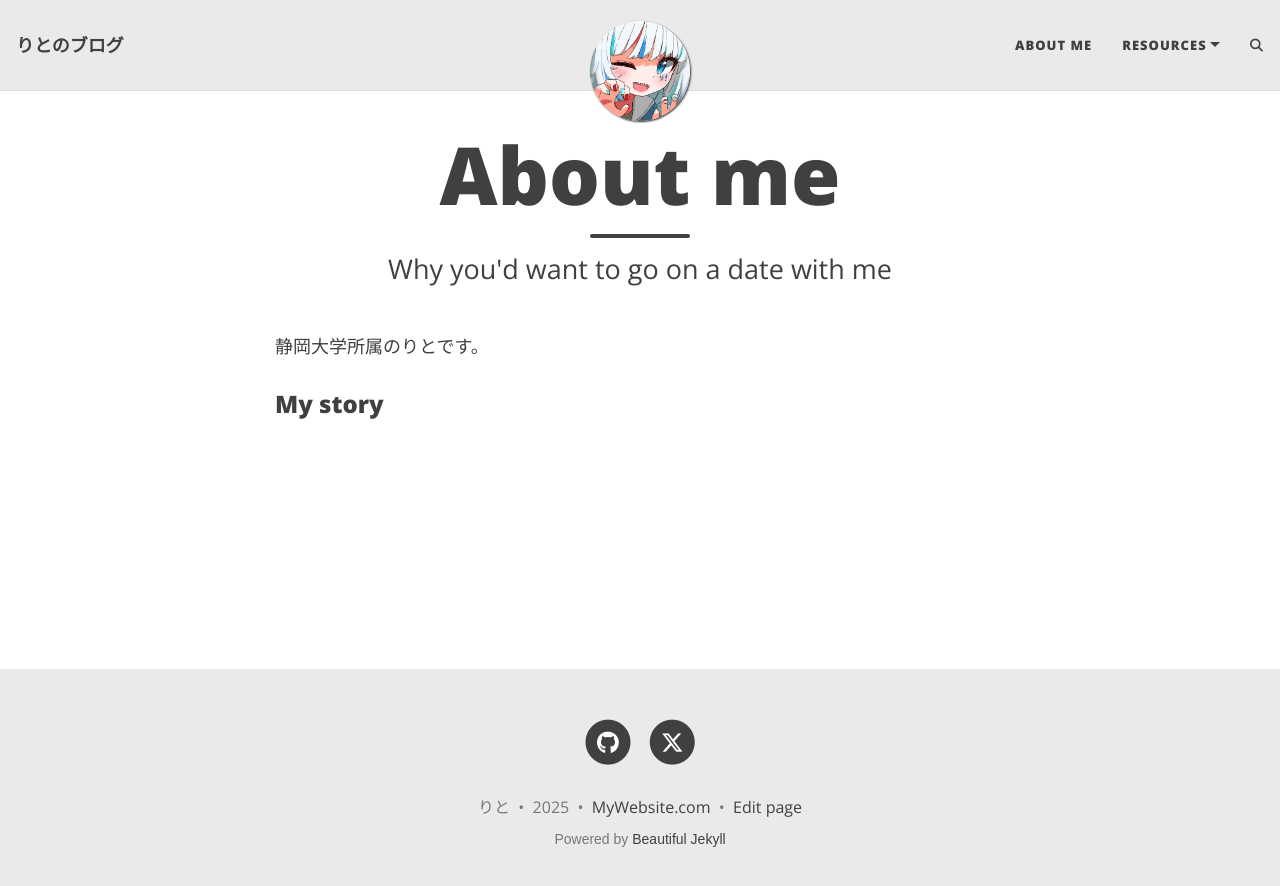
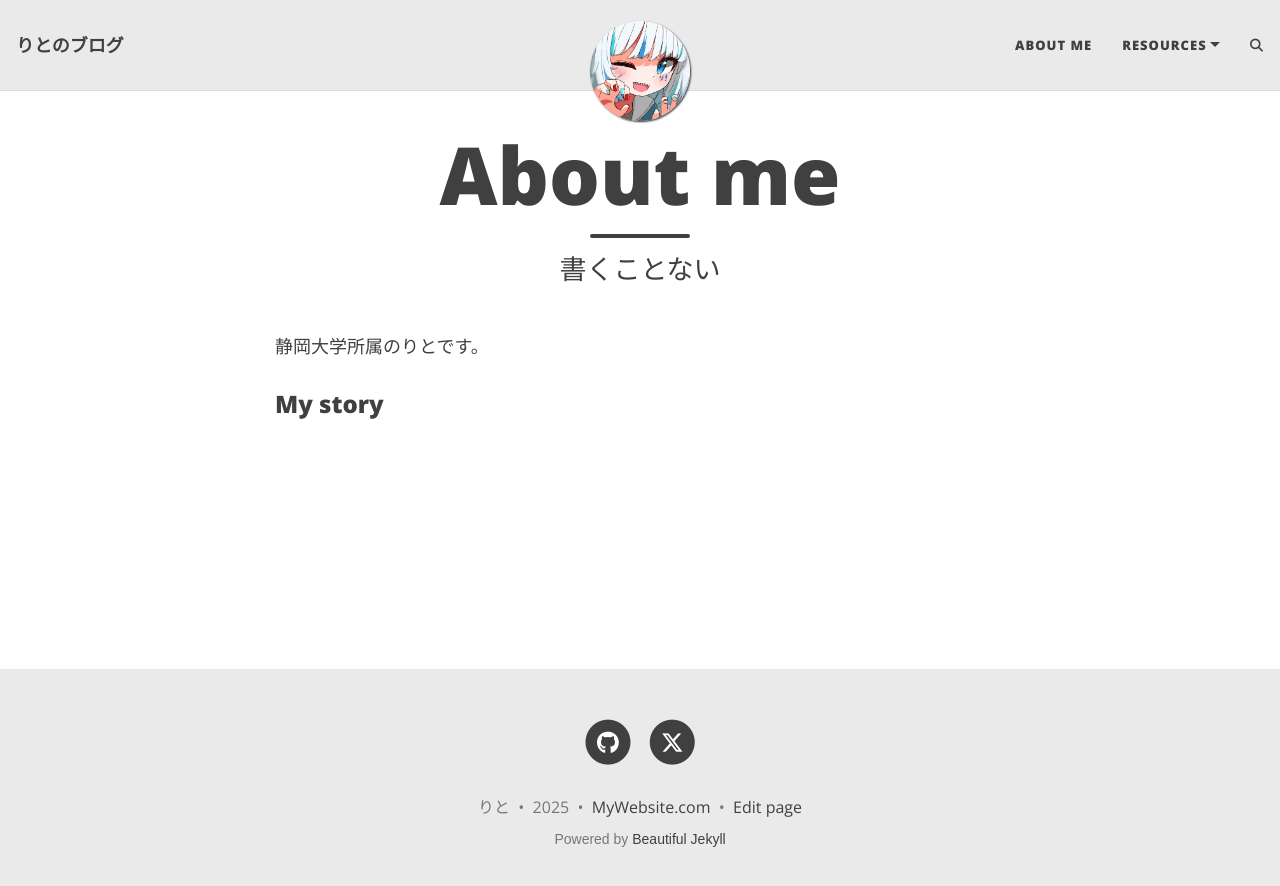
Before and after one commit to mikami1004/blog, a Jekyll site: the page built from aboutme.md, in a window 1280 px wide. Shown: the top 886 px of the page. Built offline with Jekyll 4.4.1, drawn with Linux system fonts in a browser that asks for light colours; comment, search, counter and statistics services are not loaded.

Commit message:
some changed@

```diff
--- a/aboutme.md
+++ b/aboutme.md
@@ -1,7 +1,7 @@
 ---
 layout: page
 title: About me
-subtitle: Why you'd want to go on a date with me
+subtitle: 書くことない
 ---
 静岡大学所属のりとです。
 
```
